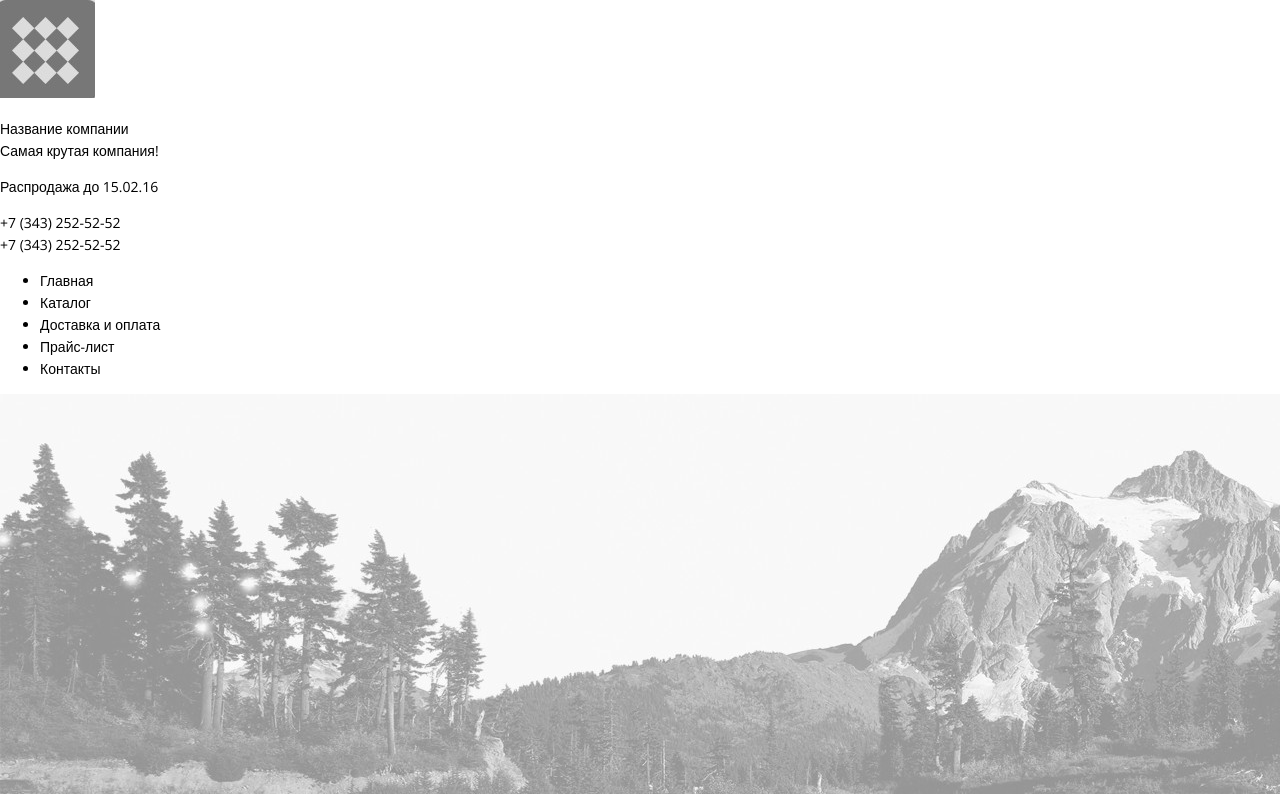
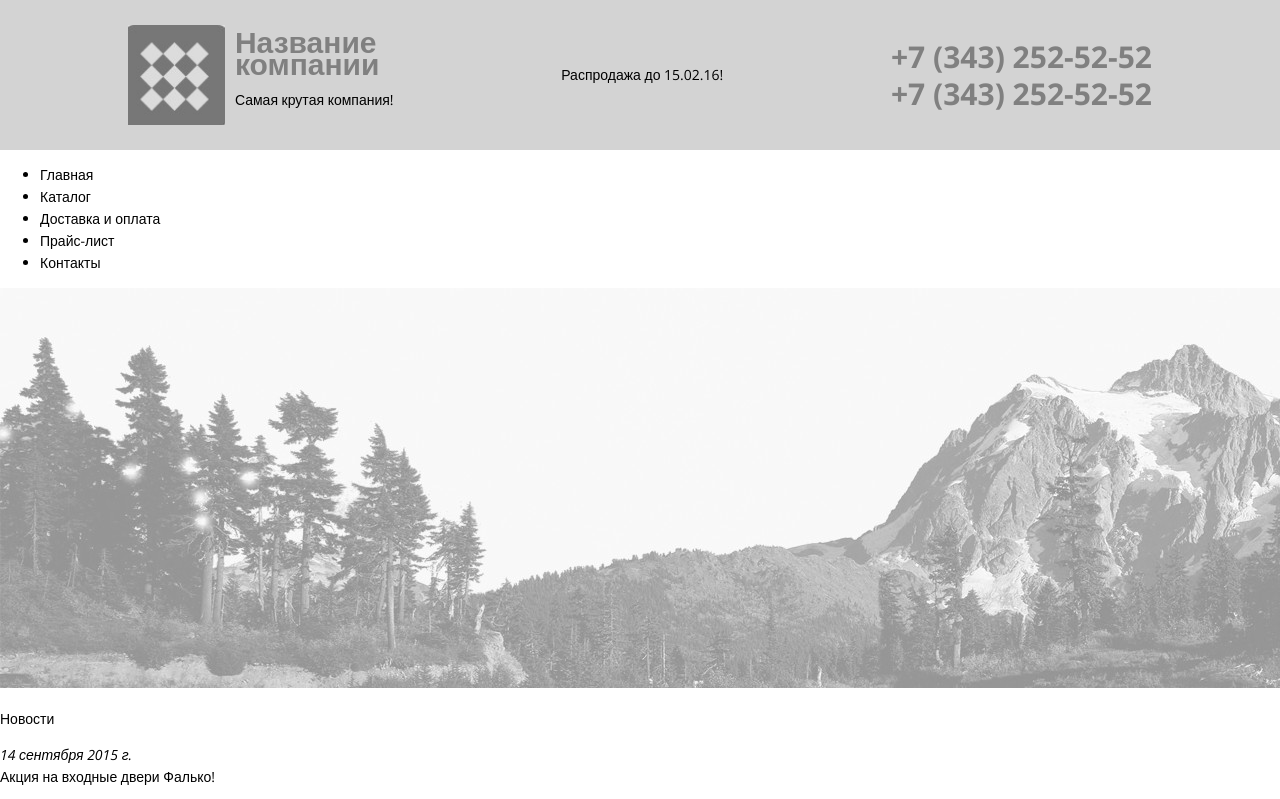
Before and after one commit to kurigomecha/schneider-consult-test, a plain HTML site: page index.html in a window 1280 px wide. Shown: the top 799 px of the page. Drawn offline with nearby package versions, Linux system fonts and the light colour scheme.

Commit message:
Add header styling

```diff
--- a/index.html
+++ b/index.html
@@ -12,13 +12,17 @@
 
   <body>
     <header class="header">
-      <div>
+      <div class="company-logo-title">
+        <img class="logo-image" src="./img/sch-logo.jpg" alt="Лого сайта">
         <div>
-          <img src="./img/sch-logo.jpg" alt="Лого сайта">
-          <p>Название компании<br>Самая крутая компания!</p>
+          <p class="title-name">Название<br>компании</p>
+          <p>Самая крутая компания!</p>
         </div>
-        <p>Распродажа до 15.02.16</p>
-        <p>+7 (343) 252-52-52<br>+7 (343) 252-52-52</p>
+      </div>
+      <p>Распродажа до 15.02.16!</p>
+      <div class="header-phone-number">
+        <p>+7 (343) 252-52-52</p>
+        <p>+7 (343) 252-52-52</p>
       </div>
     </header>
 
--- a/styles.css
+++ b/styles.css
@@ -9,7 +9,40 @@ body {
 
 /* Header */
 
+.header {
+  align-items: center;
+  display: flex;
+  justify-content: space-between;
+  padding: 0 10%;
+  background-color: lightgray;
+  height: 150px;
+}
+
+.company-logo-title {
+  display: flex;
+  gap: 10px;
+  align-items: center;
+}
+
+.logo-image {
+  height: 100px;
+}
+
+.title-name,
+.header-phone-number {
+  font-weight: bold;
+  font-size: 30px;
+  color: gray;
+  margin: 5px 0;
+}
+
+.header-phone-number p {
+  margin: 15px 0;
+}
+
 /* Menu */
+
+
 
 /* Slider */
 
```
